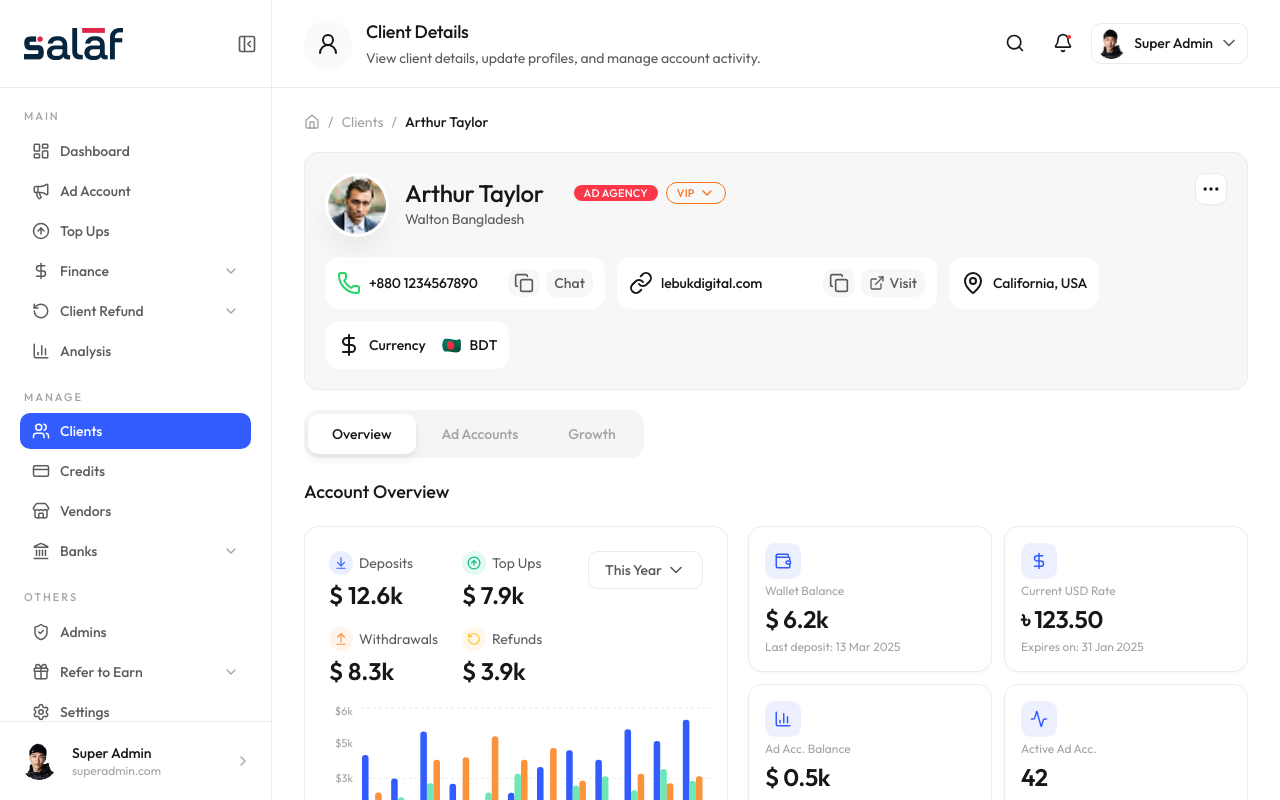
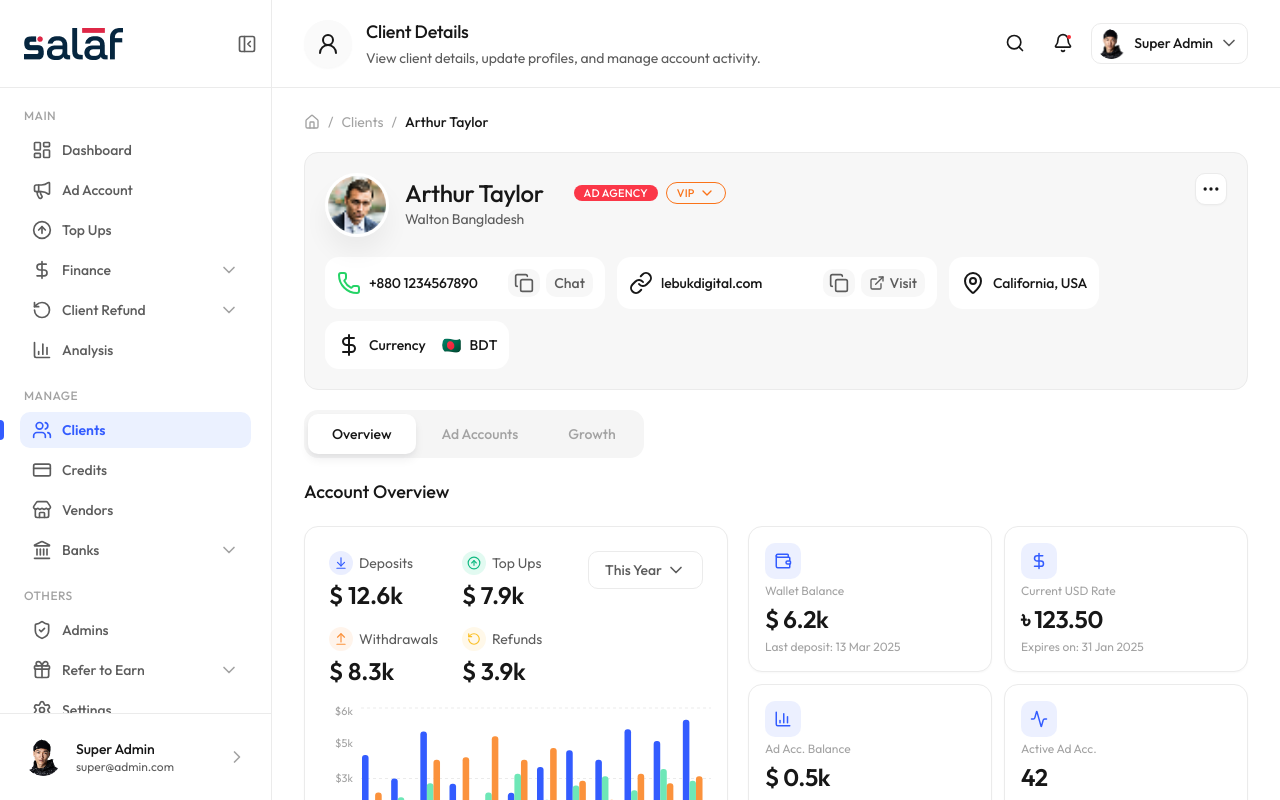
Before and after one commit to tmsakil19/salaf, a Next.js app: page /clients/1 in a window 1280 px wide. Shown: the top 800 px of the page. Built offline with nearby package versions, Linux system fonts and the light colour scheme.

Commit message:
feat: implement SidebarProvider for managing sidebar state and refactor layout structure

```diff
--- a/src/app/layout.tsx
+++ b/src/app/layout.tsx
@@ -1,7 +1,7 @@
 import type { Metadata } from "next";
 import { Outfit } from "next/font/google";
 import "./globals.css";
-import { Sidebar } from "@/components/layout/Sidebar";
+import { SidebarProvider } from "@/components/layout/Sidebar";
 import { Header } from "@/components/layout/Header";
 
 const outfit = Outfit({
@@ -23,11 +23,10 @@ export default function RootLayout({
   return (
     <html lang="en">
       <body className={`${outfit.variable} antialiased font-(family-name:--font-outfit)`}>
-        <Sidebar />
-        <div className="min-h-screen lg:pl-68">
+        <SidebarProvider>
           <Header />
           <main className="px-4 py-6 md:px-8">{children}</main>
-        </div>
+        </SidebarProvider>
       </body>
     </html>
   );
--- a/src/components/layout/Sidebar.tsx
+++ b/src/components/layout/Sidebar.tsx
@@ -1,8 +1,9 @@
 "use client";
 
+import { createContext, useContext, useState, useCallback } from "react";
 import Link from "next/link";
 import Image from "next/image";
-import { PanelLeftClose, ChevronDown, ChevronRight, Menu } from "lucide-react";
+import { PanelLeftClose, PanelLeftOpen, ChevronDown, ChevronRight, Menu } from "lucide-react";
 import { navigationSections } from "@/config/navigation";
 import { cn } from "@/lib/utils";
 import {
@@ -11,27 +12,28 @@ import {
   SheetTrigger,
 } from "@/components/ui/sheet";
 
-function SidebarContent() {
+// Context for sidebar collapsed state
+const SidebarContext = createContext<{
+  collapsed: boolean;
+  toggle: () => void;
+}>({ collapsed: false, toggle: () => { } });
+
+export function useSidebar() {
+  return useContext(SidebarContext);
+}
+
+function SidebarNav({ collapsed }: { collapsed: boolean }) {
   return (
-    <div className="flex h-full flex-col">
-      {/* Logo Header */}
-      <div className="flex h-22 items-center justify-between border-b border-[#ebebeb] px-3">
-        <div className="flex items-center px-3 py-3">
-          <Image src="/images/logo.png" alt="Salaf" width={99} height={32} />
-        </div>
-        <button className="flex h-6 w-6 items-center justify-center text-[#5c5c5c]">
-          <PanelLeftClose className="h-5 w-5" />
-        </button>
-      </div>
-
-      {/* Navigation */}
     <div className="flex-1 overflow-y-auto px-5 py-5">
       <div className="space-y-5">
         {navigationSections.map((section) => (
           <div key={section.title}>
-              <p className="mb-2 px-1 text-[11px] font-medium uppercase tracking-[2px] text-[#a3a3a3]">
+            {!collapsed && (
+              <p className="mb-2 px-1 text-xs font-medium uppercase tracking-[0.48px] text-[#a3a3a3]">
                 {section.title}
               </p>
+            )}
+            {collapsed && <div className="mb-2 border-t border-[#ebebeb]" />}
             <div className="space-y-1">
               {section.items.map((item) => {
                 const Icon = item.icon;
@@ -39,19 +41,25 @@ function SidebarContent() {
                   <Link
                     key={item.label}
                     href={item.href}
+                    title={collapsed ? item.label : undefined}
                     className={cn(
-                        "flex h-9 items-center justify-between rounded-lg px-3 text-sm font-medium transition-colors",
+                      "relative flex items-center justify-between rounded-lg px-3 py-2 text-sm font-medium transition-colors",
+                      collapsed && "justify-center px-0",
                       item.active
-                          ? "bg-[#335cff] text-white"
+                        ? "bg-[#ebf1ff] text-[#335cff] font-semibold"
                         : "text-[#5c5c5c] hover:bg-[#f7f7f7]"
                     )}
                   >
-                      <div className="flex items-center gap-2.5">
-                        <Icon className="h-4.5 w-4.5 shrink-0" />
-                        <span>{item.label}</span>
+                    {/* Active indicator bar */}
+                    {item.active && (
+                      <span className="absolute -left-5 top-2 h-5 w-1 rounded-r bg-[#335cff]" />
+                    )}
+                    <div className={cn("flex items-center gap-2.5", collapsed && "gap-0")}>
+                      <Icon className="h-5 w-5 shrink-0" />
+                      {!collapsed && <span>{item.label}</span>}
                     </div>
-                      {item.hasSubmenu && (
-                        <ChevronDown className={cn("h-4 w-4", item.active ? "text-white" : "text-[#a3a3a3]")} />
+                    {!collapsed && item.hasSubmenu && (
+                      <ChevronDown className="h-5 w-5 text-[#a3a3a3]" />
                     )}
                   </Link>
                 );
@@ -61,22 +69,59 @@ function SidebarContent() {
         ))}
       </div>
     </div>
+  );
+}
+
+function SidebarContent({ collapsed, onToggle }: { collapsed: boolean; onToggle: () => void }) {
+  return (
+    <div className="flex h-full flex-col">
+      {/* Logo Header */}
+      <div className="flex h-22 items-center justify-between border-b border-[#ebebeb] px-3">
+        {!collapsed && (
+          <div className="flex items-center px-3 py-3">
+            <Image src="/images/logo.png" alt="Salaf" width={99} height={32} />
+          </div>
+        )}
+        <button
+          onClick={onToggle}
+          className={cn(
+            "flex h-6 w-6 items-center justify-center text-[#5c5c5c] hover:text-[#171717] transition-colors",
+            collapsed && "mx-auto"
+          )}
+        >
+          {collapsed ? (
+            <PanelLeftOpen className="h-5 w-5" />
+          ) : (
+            <PanelLeftClose className="h-5 w-5" />
+          )}
+        </button>
+      </div>
+
+      {/* Navigation */}
+      <SidebarNav collapsed={collapsed} />
 
       {/* Footer - User Profile */}
       <div className="border-t border-[#ebebeb] px-3 py-3">
-        <div className="flex items-center gap-3 rounded-lg px-2 py-2">
+        <div className={cn(
+          "flex items-center gap-3 rounded-[10px] px-3 py-3",
+          collapsed && "justify-center px-0"
+        )}>
           <Image
             src="/images/user2.png"
             alt="Super Admin"
             width={40}
             height={40}
-            className="rounded-full"
+            className="shrink-0 rounded-full"
           />
+          {!collapsed && (
+            <>
               <div className="flex-1 min-w-0">
-            <p className="text-sm font-medium text-[#171717] truncate">Super Admin</p>
-            <p className="text-xs text-[#a3a3a3] truncate">superadmin.com</p>
+                <p className="text-sm font-medium text-[#171717] tracking-[-0.084px] truncate">Super Admin</p>
+                <p className="text-xs text-[#5c5c5c] truncate">super@admin.com</p>
               </div>
-          <ChevronRight className="h-4 w-4 shrink-0 text-[#a3a3a3]" />
+              <ChevronRight className="h-5 w-5 shrink-0 text-[#a3a3a3]" />
+            </>
+          )}
         </div>
       </div>
     </div>
@@ -92,19 +137,39 @@ export function MobileSidebarTrigger() {
         </button>
       </SheetTrigger>
       <SheetContent side="left" showCloseButton={false} className="w-68 p-0">
-        <SidebarContent />
+        <SidebarContent collapsed={false} onToggle={() => { }} />
       </SheetContent>
     </Sheet>
   );
 }
 
-export function Sidebar() {
+export function SidebarProvider({ children }: { children: React.ReactNode }) {
+  const [collapsed, setCollapsed] = useState(false);
+  const toggle = useCallback(() => setCollapsed((c) => !c), []);
+
   return (
-    <>
+    <SidebarContext.Provider value={{ collapsed, toggle }}>
+      <div className="flex min-h-screen">
         {/* Desktop Sidebar */}
-      <aside className="hidden h-screen w-68 border-r border-[#ebebeb] bg-white lg:fixed lg:inset-y-0 lg:left-0 lg:z-50 lg:flex lg:flex-col">
-        <SidebarContent />
+        <aside
+          className={cn(
+            "hidden border-r border-[#ebebeb] bg-white transition-all duration-300 lg:fixed lg:inset-y-0 lg:left-0 lg:z-50 lg:flex lg:flex-col",
+            collapsed ? "w-18" : "w-68"
+          )}
+        >
+          <SidebarContent collapsed={collapsed} onToggle={toggle} />
         </aside>
-    </>
+
+        {/* Main content wrapper */}
+        <div
+          className={cn(
+            "min-h-screen flex-1 transition-all duration-300",
+            collapsed ? "lg:pl-18" : "lg:pl-68"
+          )}
+        >
+          {children}
+        </div>
+      </div>
+    </SidebarContext.Provider>
   );
 }
```
Lines whose indentation alone changed are shown as unchanged.
